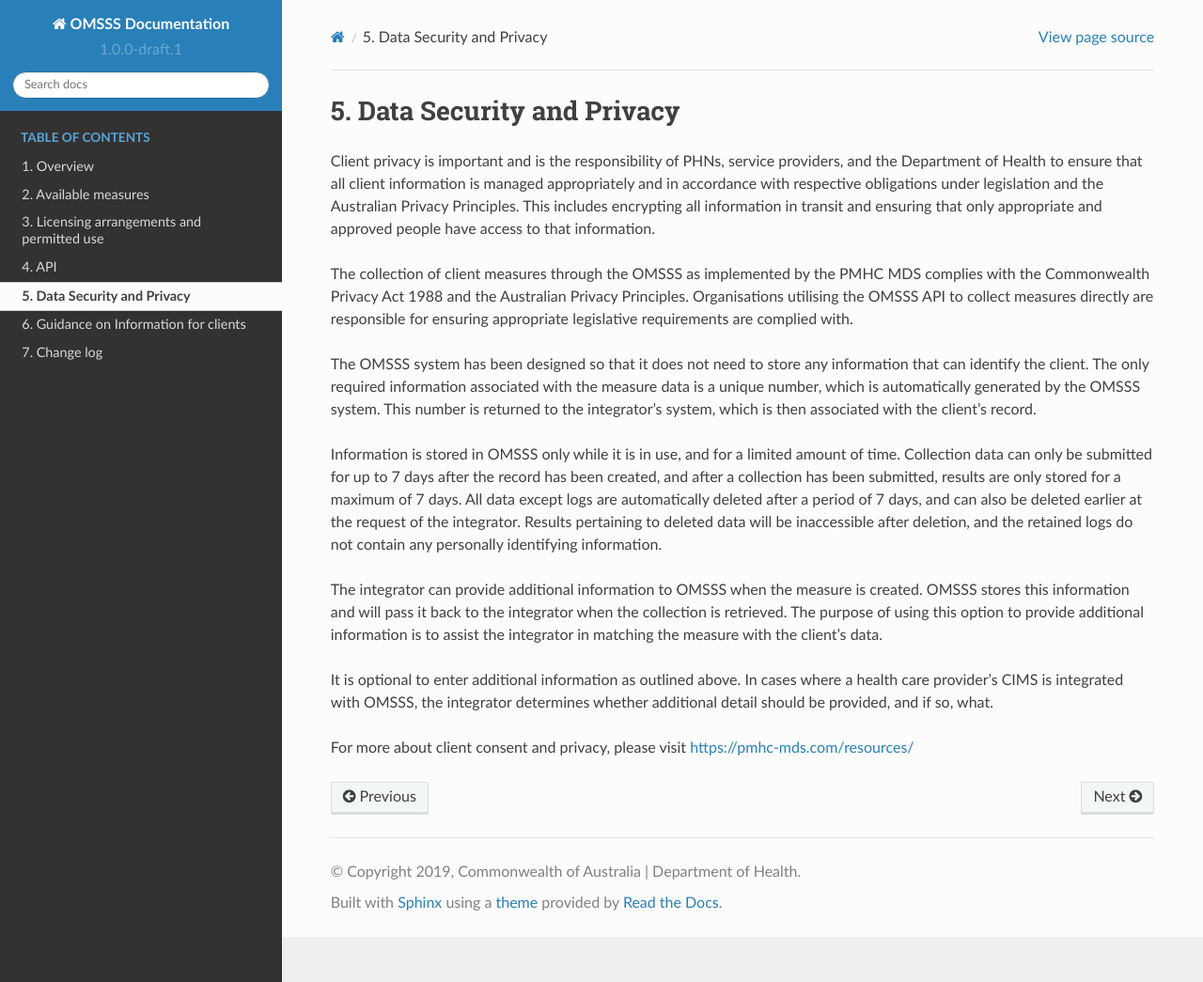
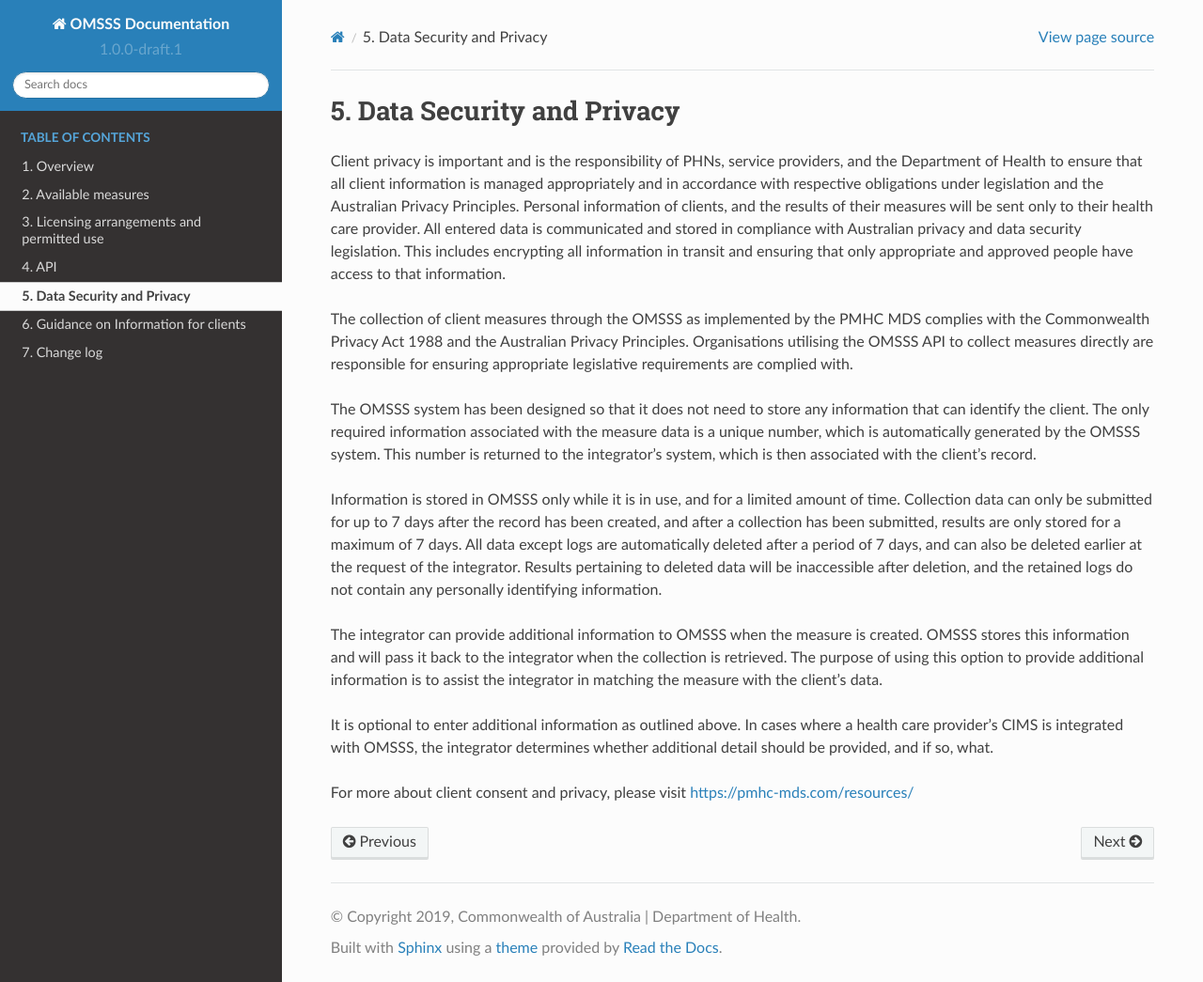
Before and after one commit to logicly-au/docs.omsss.online, a Sphinx documentation site: the page built from doc/data-security-privacy.rst, in a window 1280 px wide and 1045 px high. Shown: the whole window at 94% size. Built offline with Sphinx 7.4.7 and the Read the Docs theme 2.0.0, drawn with Linux system fonts in a browser that asks for light colours.

Commit message:
Double checking against Bill's doc in https://rt.strategicdata.com.au/Ticket/Display.html?id=866526 and adding some missed changes.

```diff
--- a/doc/data-security-privacy.rst
+++ b/doc/data-security-privacy.rst
@@ -6,7 +6,10 @@ Data Security and Privacy
 Client privacy is important and is the responsibility of PHNs, service providers,
 and the Department of Health to ensure that all client information is managed
 appropriately and in accordance with respective obligations under legislation
-and the Australian Privacy Principles. This includes encrypting all information
+and the Australian Privacy Principles. Personal information of clients, and
+the results of their  measures will be sent only to their health care provider.
+All entered data is communicated and stored in compliance with Australian
+privacy and data security legislation. This includes encrypting all information
 in transit and ensuring that only appropriate and approved people have access
 to that information.
 
```
Also changed, not shown: doc/overview.rst (+9 -8 lines).
